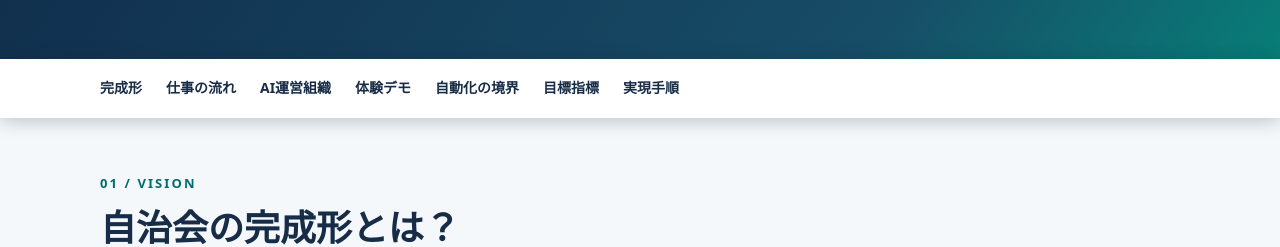
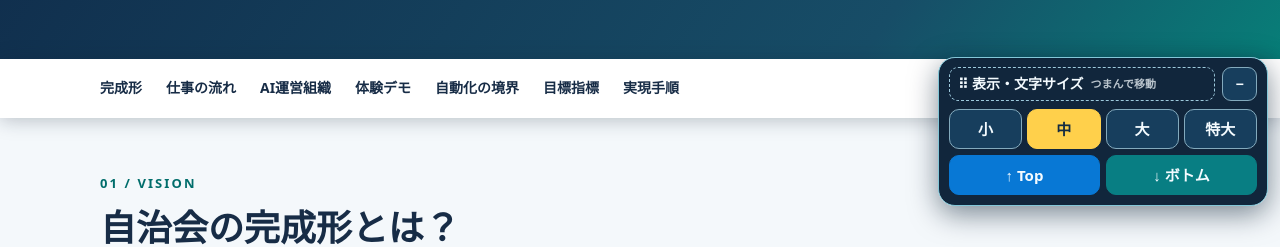
Before and after one commit to layetylor-efc/sodegaura-ax, a plain HTML site: page community-ax-2030.html in a window 1280 px wide. Shown: the part 582-829 px from the top of the page. Drawn offline with Linux system fonts and the light colour scheme.

Commit message:
Enable shared movable page controls

```diff
--- a/community-ax-2030.html
+++ b/community-ax-2030.html
@@ -23,7 +23,8 @@ main section{padding:54px 0 10px}h2{font-size:clamp(25px,4vw,36px);line-height:1
 @media(prefers-reduced-motion:reduce){html{scroll-behavior:auto}}
 @media print{nav,.demo .switches,.demo button{display:none!important}body{background:white}header{print-color-adjust:exact}main section{break-inside:avoid}.tabpage{display:block!important}}
 </style>
-<style id="civic-notice-style">:root{--civic-notice-space:68px}body{padding-top:var(--civic-notice-space)!important}#civic-notice{position:fixed!important;inset:0 0 auto 0!important;z-index:2147483647!important;display:flex!important;align-items:center;justify-content:center;box-sizing:border-box;min-height:58px;margin:0!important;padding:9px 16px calc(9px + env(safe-area-inset-top,0px))!important;background:#102b47!important;color:#fff!important;border-bottom:4px solid #ffcd38!important;box-shadow:0 4px 16px #0006!important;font:700 14px/1.45 system-ui,"Noto Sans JP",sans-serif!important;text-align:center;overflow-wrap:anywhere}#civic-notice strong{color:#ffde63!important}body .modebar,body .toolbar{top:var(--civic-notice-space)!important}body .top{top:calc(var(--mode,0px) + var(--civic-notice-space))!important}@media(max-width:600px){:root{--civic-notice-space:96px}#civic-notice{font-size:12px!important;padding:9px 10px!important}}@media(max-width:360px){:root{--civic-notice-space:112px}}</style></head>
+<style id="civic-notice-style">:root{--civic-notice-space:68px}body{padding-top:var(--civic-notice-space)!important}#civic-notice{position:fixed!important;inset:0 0 auto 0!important;z-index:2147483647!important;display:flex!important;align-items:center;justify-content:center;box-sizing:border-box;min-height:58px;margin:0!important;padding:9px 16px calc(9px + env(safe-area-inset-top,0px))!important;background:#102b47!important;color:#fff!important;border-bottom:4px solid #ffcd38!important;box-shadow:0 4px 16px #0006!important;font:700 14px/1.45 system-ui,"Noto Sans JP",sans-serif!important;text-align:center;overflow-wrap:anywhere}#civic-notice strong{color:#ffde63!important}body .modebar,body .toolbar{top:var(--civic-notice-space)!important}body .top{top:calc(var(--mode,0px) + var(--civic-notice-space))!important}@media(max-width:600px){:root{--civic-notice-space:96px}#civic-notice{font-size:12px!important;padding:9px 10px!important}}@media(max-width:360px){:root{--civic-notice-space:112px}}</style><link rel="stylesheet" href="assets/ax-global-controls.css">
+</head>
 <body><aside id="civic-notice" role="note" aria-label="非公式サイトの告知"><span><strong>⚠ 非公式・個人制作</strong> ｜ 本サイトは個人の実験的・非公式プロトタイプであり、袖ケ浦市および各官公庁とは一切関係ありません</span></aside>
 <header><div class="wrap"><div class="topbar"><span class="brand">COMMUNITY AX / 2030</span><a href="./index.html" style="color:#fff;border:1px solid rgba(255,255,255,.6);border-radius:12px;padding:7px 12px;text-decoration:none;font-weight:700">← 袖ケ浦AXトップ</a><span class="date">構想・体験デモ版｜2026.10.14｜AI曲芸師</span></div><div class="hero"><span class="kicker">完全AX 自治会の未来構想</span><h1>仕事は <em>AI</em> に。<br>つながりは <em>人</em> に。</h1><p class="lead">自治会をアプリに置き換えるのではなく、自治会の運営そのものをAI前提で再設計する。</p><p class="small">重要：このサイトは設計コンセプトと架空データによるデモです。実在の自治会への接続・個人情報の収集・自動送信・自動決済は行いません。</p></div></div></header>
 <nav aria-label="ページ内メニュー"><div class="wrap navinside"><a href="#vision">完成形</a><a href="#process">仕事の流れ</a><a href="#architecture">AI運営組織</a><a href="#demo">体験デモ</a><a href="#rules">自動化の境界</a><a href="#kpi">目標指標</a><a href="#roadmap">実現手順</a></div></nav>
@@ -82,4 +83,5 @@ const examples={
 };
 document.getElementById('submitDemo').addEventListener('click',()=>{const key=document.getElementById('requestType').value;document.getElementById('residentResult').textContent=examples[key]||'該当する説明がありません。';});
 </script>
+<script defer src="assets/ax-global-controls.js"></script>
 </body></html>
```
